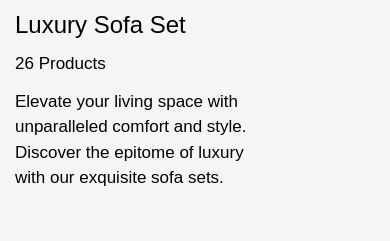
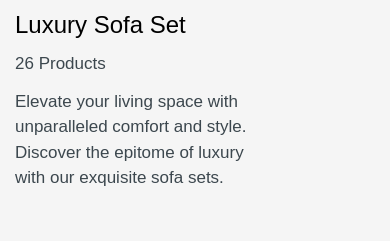
Before and after one commit to sakthimugu/Layout-task, a plain HTML site: page index.html in a window 390 px wide. Shown: the part 792-1033 px from the top of the page. Drawn offline with Linux system fonts and the light colour scheme; files whose address does not match are found by name; a web font is replaced by a local one.

Commit message:
Add files via upload

```diff
--- a/assets/css/style.css
+++ b/assets/css/style.css
@@ -86,11 +86,13 @@ img{
 .container-2 .row .tarrif p{
     margin-top: 20px;
     font-size: 17px;
+    color: #3c474e;
 }
 .container-2 .row .tarrif .para{
     font-size: 17px;
     line-height: 1.5;
     padding-right: 10px;
+    color: #3c474e;
 }
 .container-2 .row .tarrif h4:hover{
     color: #bb976d;
@@ -444,11 +446,13 @@ img{
     .container-2 .row .tarrif p{
         margin-top: 15px;
         font-size: 17px;
+        color: #3c474e;
     }
     .container-2 .row .tarrif .para{
         font-size: 17px;
         line-height: 1.5;
         padding-right: 10px;
+        color: #3c474e;
     }
     .container-2 .row .tarrif h4:hover{
         color: #bb976d;
@@ -837,11 +841,13 @@ img{
     .container-2 .row .tarrif p{
         margin-top: 20px;
         font-size: 17px;
+        color: #3c474e;
     }
     .container-2 .row .tarrif .para{
         font-size: 17px;
         line-height: 1.5;
         padding-right: 10px;
+        color: #3c474e;
     }
     .container-2 .row .tarrif h4:hover{
         color: #bb976d;
```
